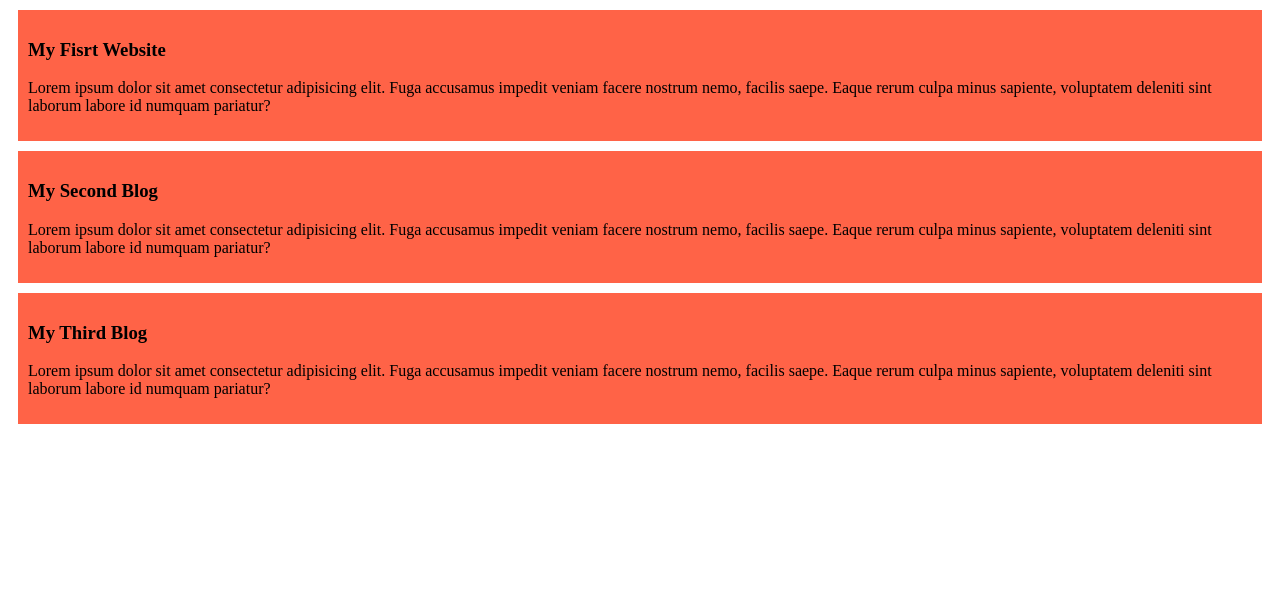
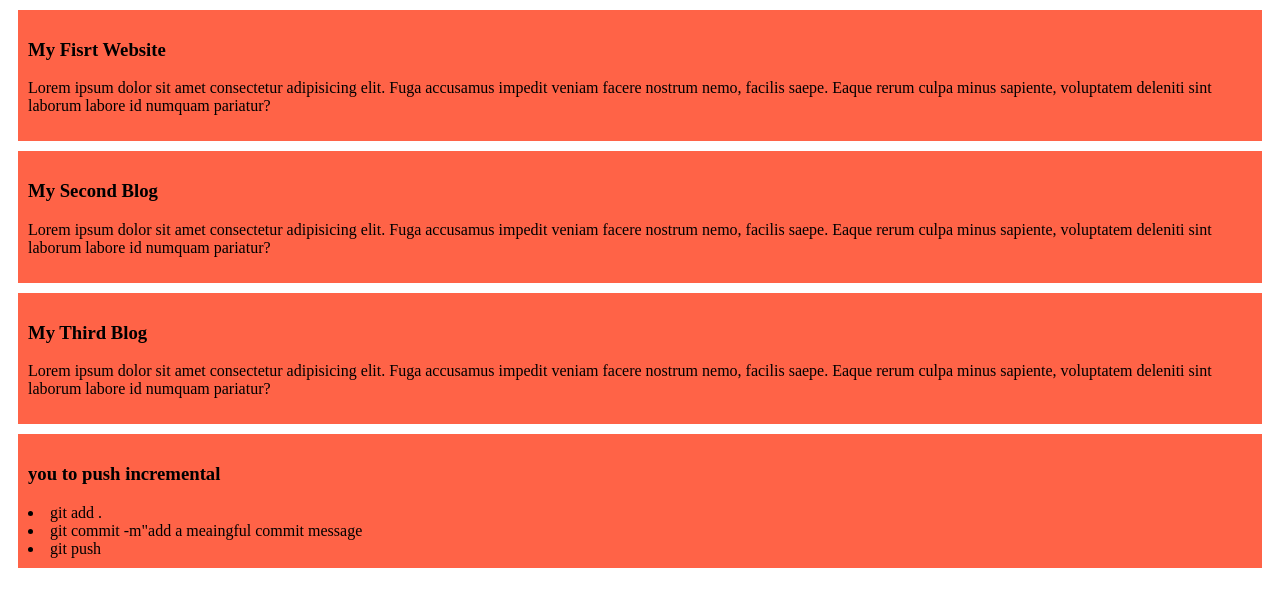
Before and after one commit to Afser36/my-new-website, a plain HTML site: page index.html in a window 1280 px wide. Drawn offline with Linux system fonts and the light colour scheme.

Commit message:
added a list to push code

```diff
--- a/index.html
+++ b/index.html
@@ -20,5 +20,11 @@
         <h3>My Third Blog</h3>
         <p>Lorem ipsum dolor sit amet consectetur adipisicing elit. Fuga accusamus impedit veniam facere nostrum nemo, facilis saepe. Eaque rerum culpa minus sapiente, voluptatem deleniti sint laborum labore id numquam pariatur?</p>
     </div>
+    <div>
+        <h3>you to push incremental</h3>
+        <li>git add .</li>
+        <li>git commit -m"add a meaingful commit message</li>
+        <li>git push</li>
+    </div>
 </body>
 </html>
```
